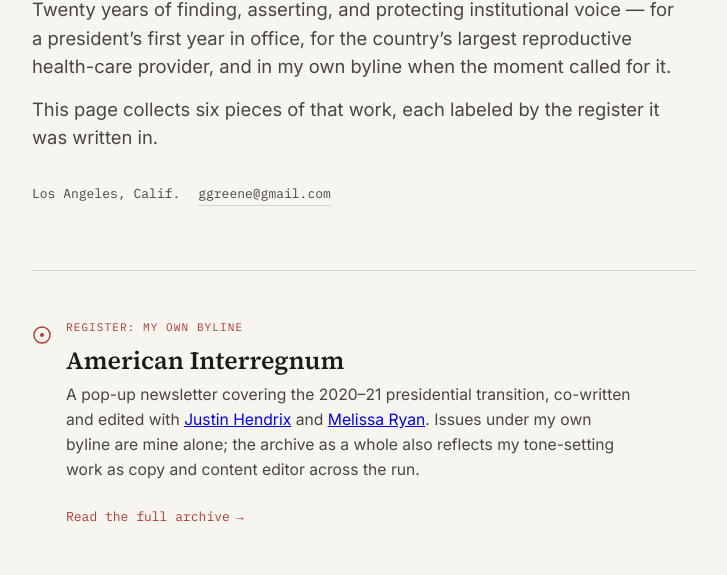
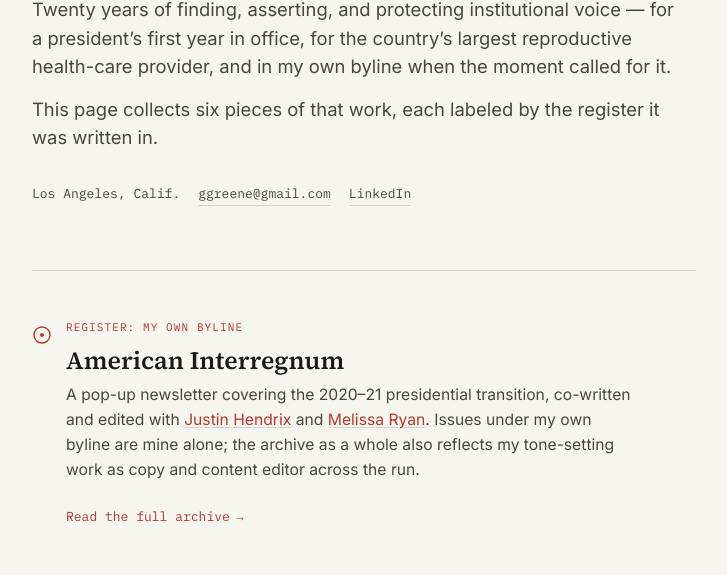
Before and after one commit to ggreeneva/greggreene-portfolio, a plain HTML site: page index.html in a window 1280 px wide. Shown: the part 222-797 px from the top of the page, without its empty margins (276-1003 px from the left). Drawn offline with Linux system fonts and the light colour scheme.

Commit message:
Update index.html

```diff
--- a/index.html
+++ b/index.html
@@ -229,6 +229,18 @@
     outline: 2px solid var(--editorial-red);
     outline-offset: 3px;
   }
+
+  .piece .context a {
+    color: var(--editorial-red);
+    text-decoration: underline;
+    text-decoration-color: var(--rule);
+    text-underline-offset: 2px;
+  }
+
+  .piece .context a:hover {
+    text-decoration-color: var(--editorial-red);
+  }
+
 </style>
 </head>
 
@@ -243,6 +255,7 @@
     <div class="contact-row">
     <span>Los Angeles, Calif.</span>
     <a class="js-email" data-u="ggreene" data-d="gmail.com" href="#">Email</a>
+    <a href="https://www.linkedin.com/in/ggreeneva/" target="_blank" rel="noopener">LinkedIn</a>
     </div>
   </header>
 
```
